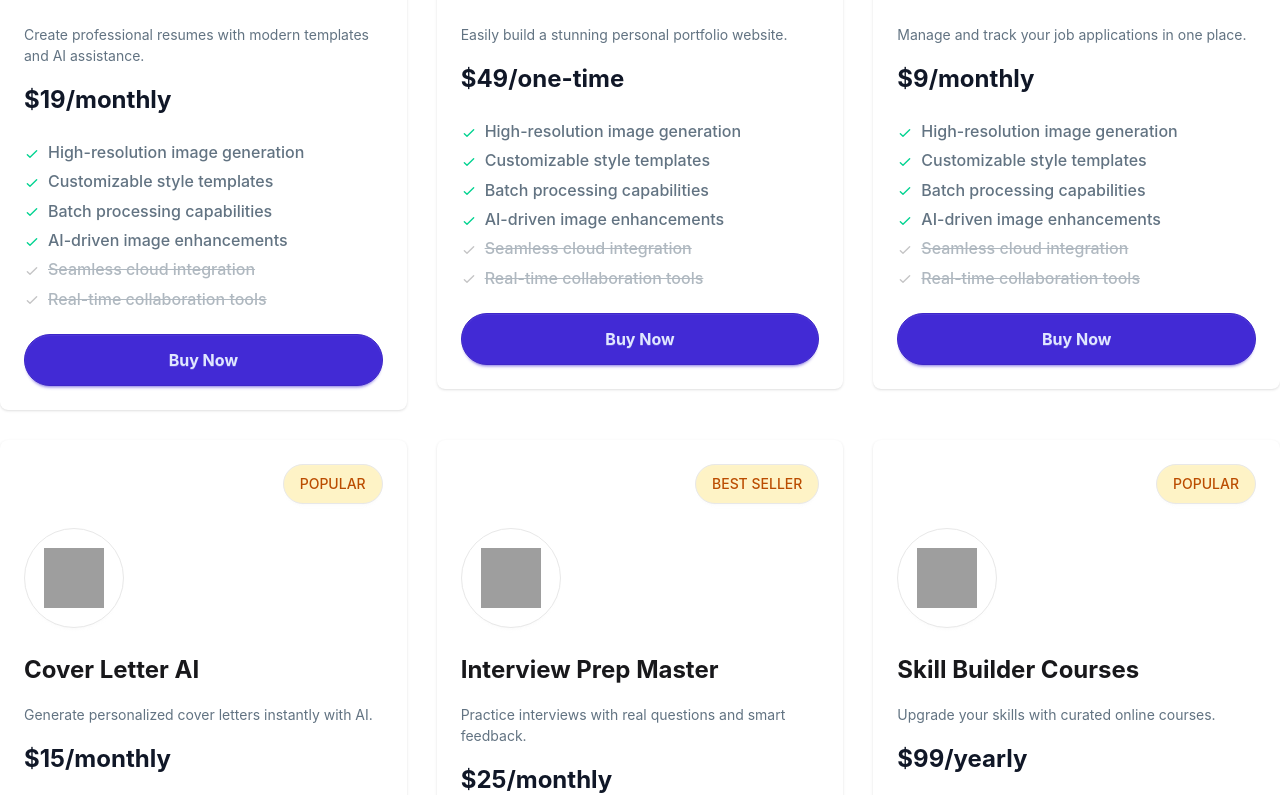
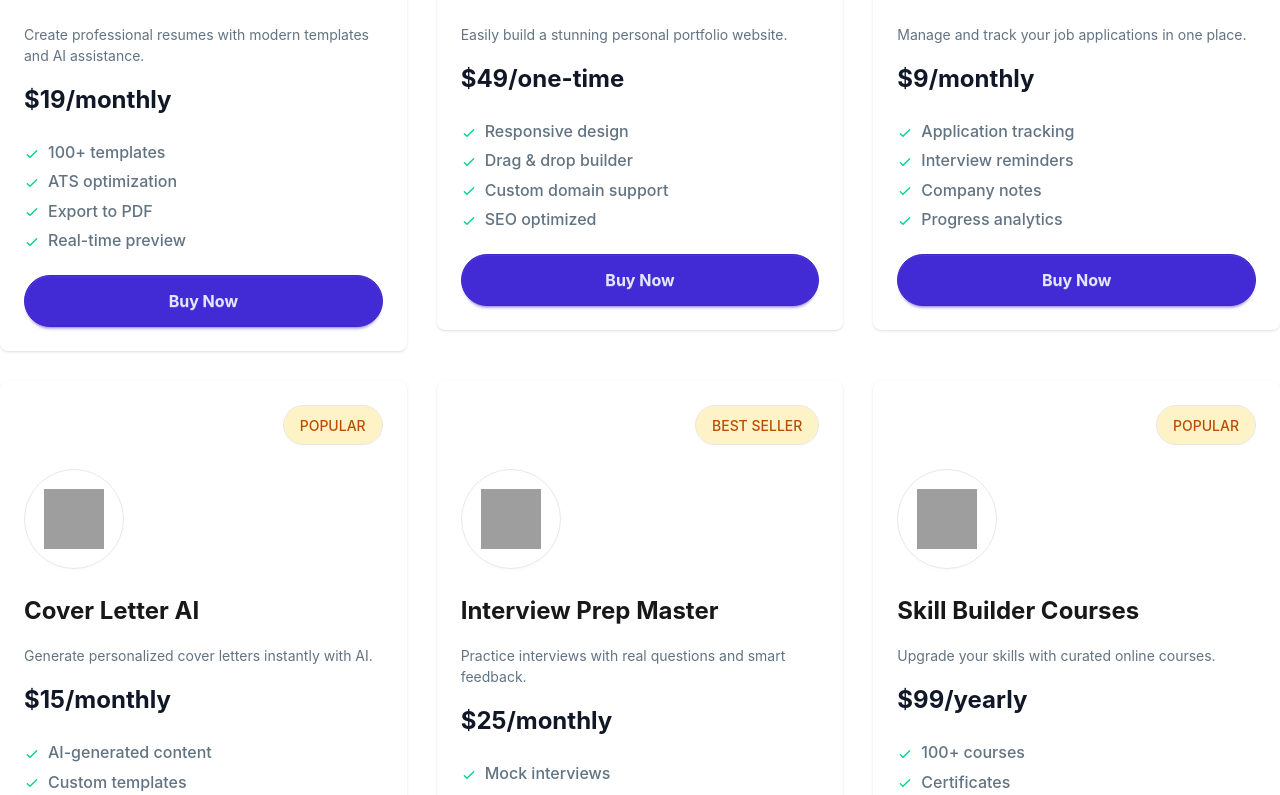
Before and after one commit to mojahidulislam12/Assignment-6, a React (Vite) app: page / in a window 1280 px wide. Shown: the part 1748-2543 px from the top of the page. Built offline with nearby package versions, Linux system fonts and the light colour scheme; grey boxes are pictures that could not be loaded.

Commit message:
Featured Section

```diff
--- a/src/Components/Card/Card.jsx
+++ b/src/Components/Card/Card.jsx
@@ -1,7 +1,8 @@
 import React from "react";
+import CardFeatured from "../CardFeatured/CardFeatured";
 //import img from "../../assets/design-tool.png";
 const Card = ({ card }) => {
-  console.log(card);
+  //console.log(card);
   const { tagType, icon, name, period, price, description, features } = card;
   return (
     <div>
@@ -27,110 +28,9 @@ const Card = ({ card }) => {
             </span>
           </div>
           <ul className=" flex flex-col gap-2 text-xs font-medium text-[16px] text-[#627382]">
-            <li>
-              <svg
-                xmlns="http://www.w3.org/2000/svg"
-                className="size-4 me-2 inline-block text-success"
-                fill="none"
-                viewBox="0 0 24 24"
-                stroke="currentColor"
-              >
-                <path
-                  strokeLinecap="round"
-                  strokeLinejoin="round"
-                  strokeWidth="2"
-                  d="M5 13l4 4L19 7"
-                />
-              </svg>
-              <span>High-resolution image generation</span>
-            </li>
-            <li>
-              <svg
-                xmlns="http://www.w3.org/2000/svg"
-                className="size-4 me-2 inline-block text-success"
-                fill="none"
-                viewBox="0 0 24 24"
-                stroke="currentColor"
-              >
-                <path
-                  strokeLinecap="round"
-                  strokeLinejoin="round"
-                  strokeWidth="2"
-                  d="M5 13l4 4L19 7"
-                />
-              </svg>
-              <span>Customizable style templates</span>
-            </li>
-            <li>
-              <svg
-                xmlns="http://www.w3.org/2000/svg"
-                className="size-4 me-2 inline-block text-success"
-                fill="none"
-                viewBox="0 0 24 24"
-                stroke="currentColor"
-              >
-                <path
-                  strokeLinecap="round"
-                  strokeLinejoin="round"
-                  strokeWidth="2"
-                  d="M5 13l4 4L19 7"
-                />
-              </svg>
-              <span>Batch processing capabilities</span>
-            </li>
-            <li>
-              <svg
-                xmlns="http://www.w3.org/2000/svg"
-                className="size-4 me-2 inline-block text-success"
-                fill="none"
-                viewBox="0 0 24 24"
-                stroke="currentColor"
-              >
-                <path
-                  strokeLinecap="round"
-                  strokeLinejoin="round"
-                  strokeWidth="2"
-                  d="M5 13l4 4L19 7"
-                />
-              </svg>
-              <span>AI-driven image enhancements</span>
-            </li>
-            <li className="opacity-50">
-              <svg
-                xmlns="http://www.w3.org/2000/svg"
-                className="size-4 me-2 inline-block text-base-content/50"
-                fill="none"
-                viewBox="0 0 24 24"
-                stroke="currentColor"
-              >
-                <path
-                  strokeLinecap="round"
-                  strokeLinejoin="round"
-                  strokeWidth="2"
-                  d="M5 13l4 4L19 7"
-                />
-              </svg>
-              <span className="line-through">Seamless cloud integration</span>
-            </li>
-            <li className="opacity-50">
-              <svg
-                xmlns="http://www.w3.org/2000/svg"
-                className="size-4 me-2 inline-block text-base-content/50"
-                fill="none"
-                viewBox="0 0 24 24"
-                stroke="currentColor"
-              >
-                <path
-                  strokeLinecap="round"
-                  strokeLinejoin="round"
-                  strokeWidth="2"
-                  d="M5 13l4 4L19 7"
-                />
-              </svg>
-              <span className="line-through">
-                Real-time collaboration tools
-              </span>
-            </li>
+            {features.map((feature, index) => (
+              <CardFeatured key={index} feature={feature}></CardFeatured>
+            ))}
           </ul>
           <div className="">
             <button className="btn btn-primary font-bold text-[16px] h-13 w-full rounded-[100px]">
--- /dev/null
+++ b/src/Components/CardFeatured/CardFeatured.jsx
@@ -0,0 +1,28 @@
+import React from "react";
+
+const CardFeatured = ({ feature }) => {
+  console.log(feature);
+  return (
+    <div>
+      <li>
+        <svg
+          xmlns="http://www.w3.org/2000/svg"
+          className="size-4 me-2 inline-block text-success"
+          fill="none"
+          viewBox="0 0 24 24"
+          stroke="currentColor"
+        >
+          <path
+            strokeLinecap="round"
+            strokeLinejoin="round"
+            strokeWidth="2"
+            d="M5 13l4 4L19 7"
+          />
+        </svg>
+        <span>{feature}</span>
+      </li>
+    </div>
+  );
+};
+
+export default CardFeatured;
```
